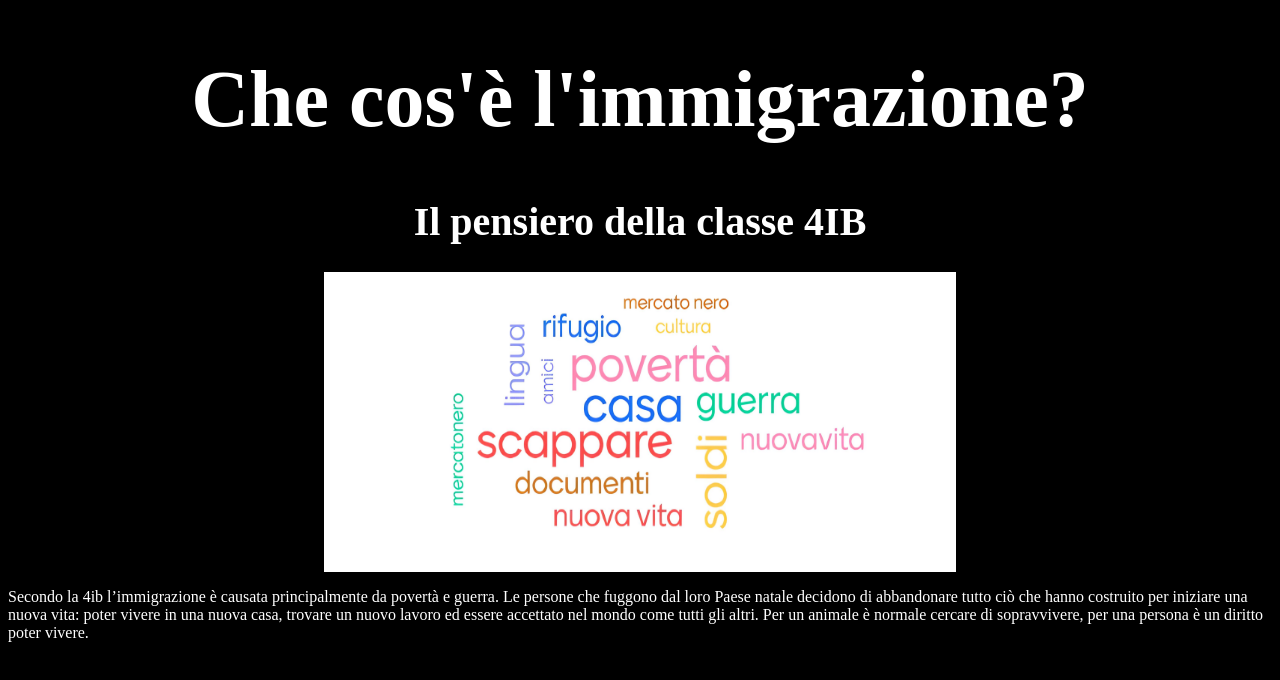
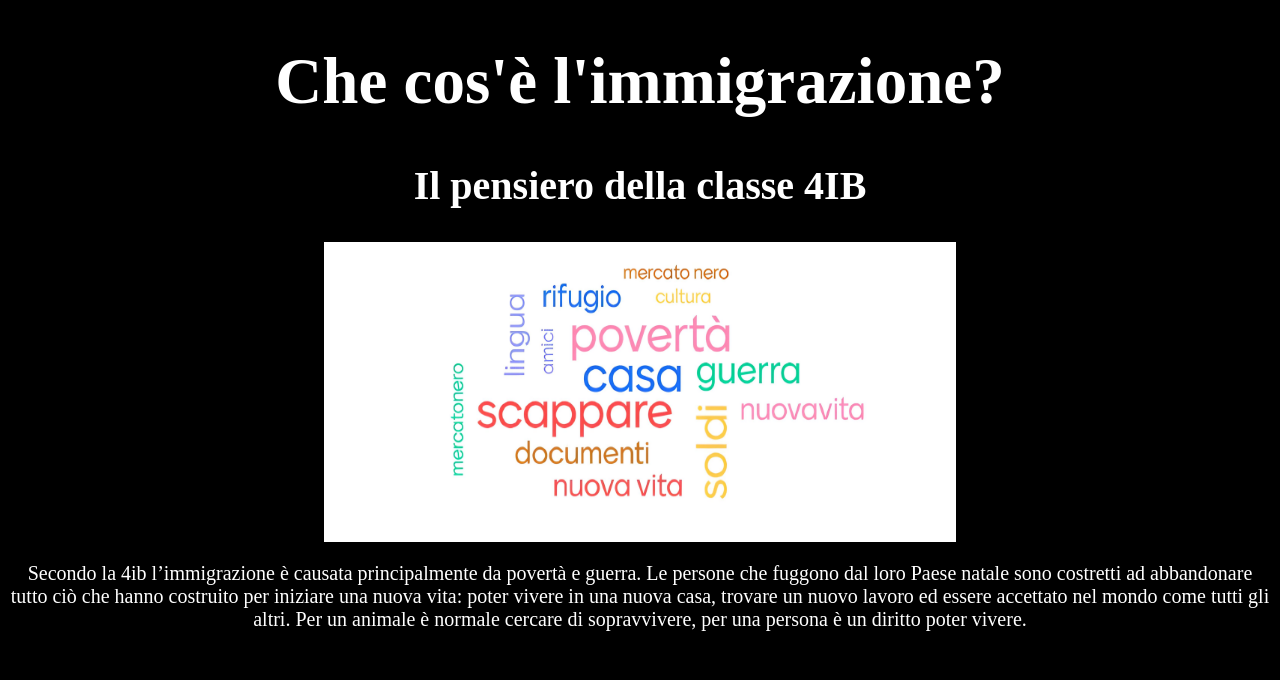
Before and after one commit to GiorgioCitterio/Immigration, a plain HTML site: page subpages/index.html in a window 1280 px wide. Drawn offline with Linux system fonts and the light colour scheme.

Commit message:
pagin immigrazione1

```diff
--- a/style.css
+++ b/style.css
@@ -28,13 +28,3 @@ img{
     margin-left: auto;
     margin-right: auto;
 }
-
-.title{
-    text-align: center;
-    font-size: 80px;
-}
-
-.subtitle{
-    text-align: center;
-    font-size: 40px;
-}
--- a/subpages/index.html
+++ b/subpages/index.html
@@ -8,11 +8,11 @@
     <link rel="stylesheet" href="style.css">
 </head>
 <body>
-    <h1 class="title">Che cos'è l'immigrazione?</h1>
-    <h1 class="subtitle">Il pensiero della classe 4IB</h1>
+    <h1>Che cos'è l'immigrazione?</h1>
+    <h2>Il pensiero della classe 4IB</h2>
     <img class="img" src="../src/immigrazionefinito.png" alt="Le parole dell'immigrazione" width="700" height="300" >
-    <p >Secondo la 4ib l’immigrazione è causata principalmente da povertà e guerra.
-        Le persone che fuggono dal loro Paese natale decidono di abbandonare tutto ciò che hanno costruito per iniziare una nuova vita:
+    <p class="text">Secondo la 4ib l’immigrazione è causata principalmente da povertà e guerra.
+        Le persone che fuggono dal loro Paese natale sono costretti ad abbandonare tutto ciò che hanno costruito per iniziare una nuova vita:
         poter vivere in una nuova casa, trovare un nuovo lavoro ed essere accettato nel mondo come tutti gli altri.
         Per un animale è normale cercare di sopravvivere, per una persona è un diritto poter vivere.</p>
 </body>
--- a/subpages/style.css
+++ b/subpages/style.css
@@ -1,12 +1,16 @@
-
-.title{
+h1{
     text-align: center;
-    font-size: 80px;
+    font-size: 65px;
 }
 
-.subtitle{
+h2{
     text-align: center;
     font-size: 40px;
+}
+
+p{
+    text-align: center;
+    font-size: 20px;
 }
 
 html{
@@ -14,9 +18,7 @@ html{
     color: white;
 }
 
-h1{
-    text-align: center;
-}
+
 
 .img{
     display: block;
```
